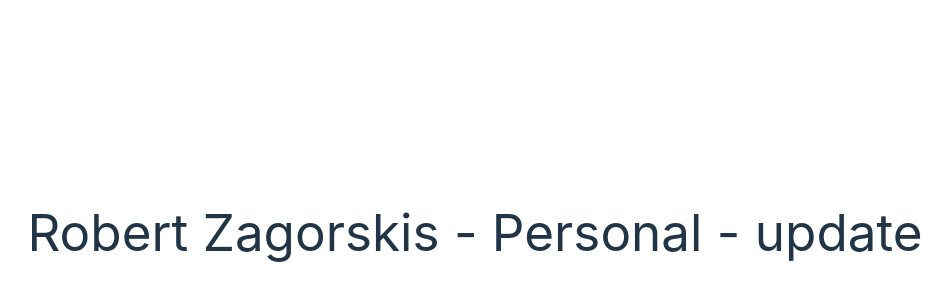
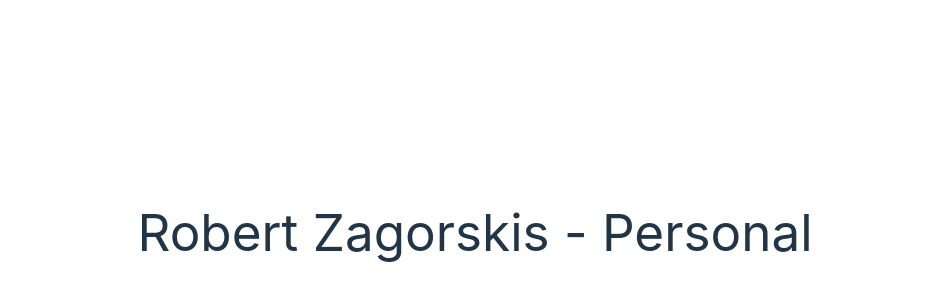
Before and after one commit to rzagorskis/rzagorskis.github.io, a Svelte app: page / in a window 1280 px wide. Shown: the part 136-436 px from the top of the page, without its empty margins (165-1116 px from the left). Built offline with nearby package versions, Linux system fonts and the light colour scheme.

Commit message:
site: undo test value

```diff
--- a/src/App.svelte
+++ b/src/App.svelte
@@ -2,7 +2,7 @@
 </script>
 
 <main>
-  <h1>Robert Zagorskis - Personal - update</h1>
+  <h1>Robert Zagorskis - Personal</h1>
 
   <div class="card"></div>
 </main>
```
